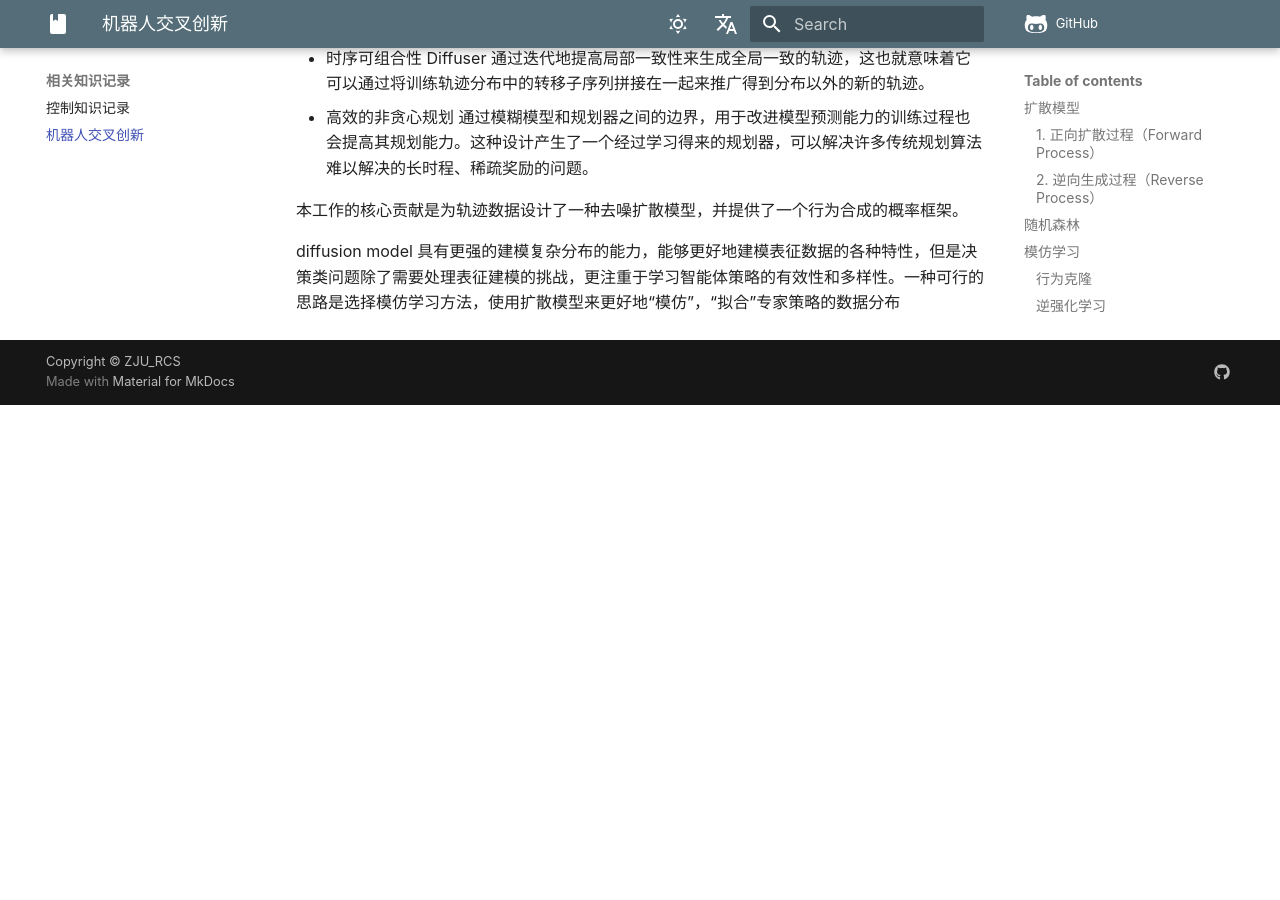
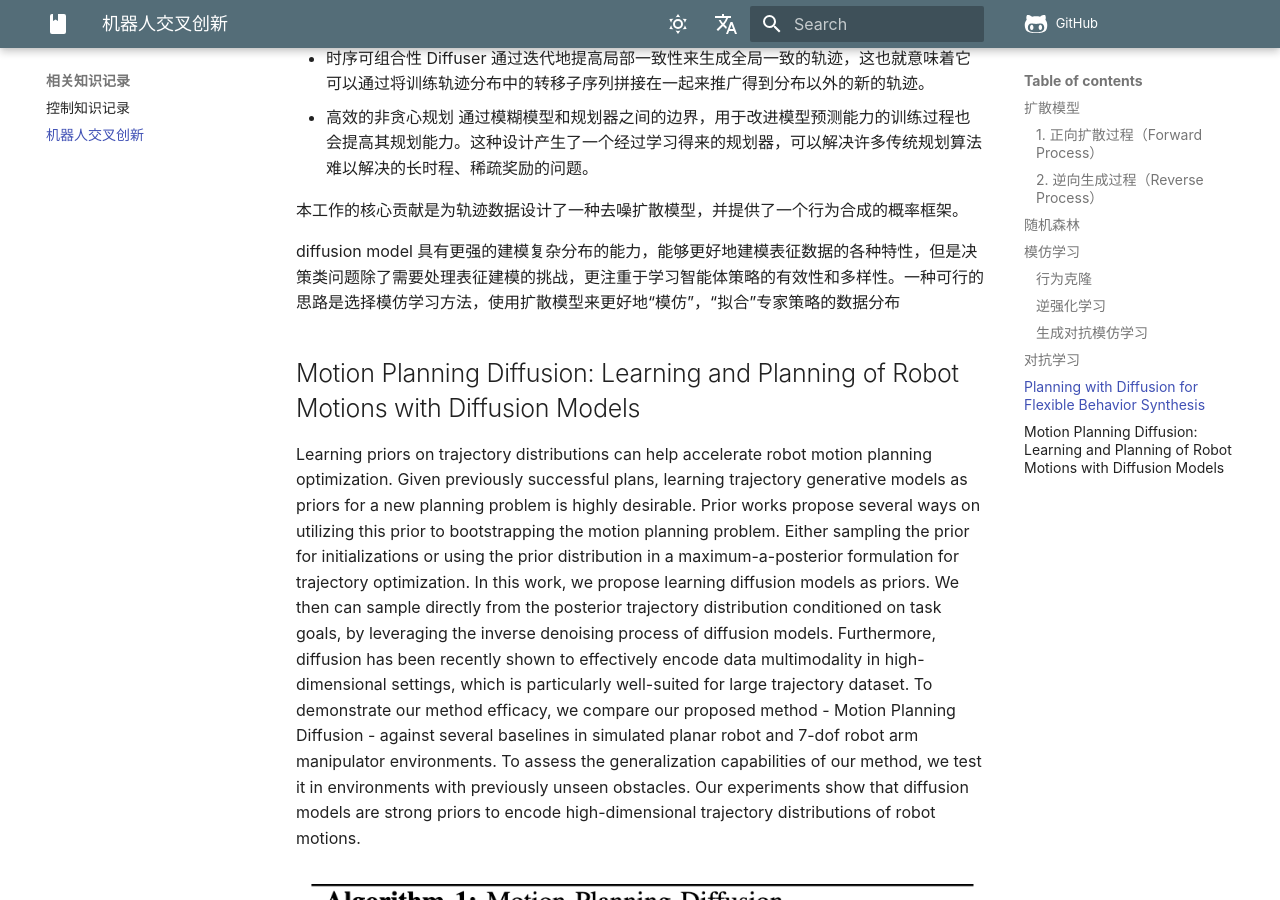
Before and after one commit to zjuer-dm/Notebook, an MkDocs documentation site: the page built from docs/robot/机器人交叉创新.md, in a window 1280 px wide and 900 px high, scrolled down 5196 px. Built offline with MkDocs 1.6.1 and Material for MkDocs 9.7.7, drawn with Linux system fonts in a browser that asks for light colours; some web fonts are replaced; comment, search, counter and statistics services are not loaded; before the commit the page ends 5601 px from its top, so only the background shows below that.

```diff
--- a/docs/robot/机器人交叉创新.md
+++ b/docs/robot/机器人交叉创新.md
@@ -153,3 +153,10 @@ GAN的全称是Generative adversarial network：
 
 
 diffusion model 具有更强的建模复杂分布的能力，能够更好地建模表征数据的各种特性，但是决策类问题除了需要处理表征建模的挑战，更注重于学习智能体策略的有效性和多样性。一种可行的思路是选择模仿学习方法，使用扩散模型来更好地“模仿”，“拟合”专家策略的数据分布
+
+## Motion Planning Diffusion:  Learning and Planning of Robot Motions with Diffusion Models
+
+
+Learning priors on trajectory distributions can help accelerate robot motion planning optimization. Given previously successful plans, learning trajectory generative models as priors for a new planning problem is highly desirable. Prior works propose several ways on utilizing this prior to bootstrapping the motion planning problem. Either sampling the prior for initializations or using the prior distribution in a maximum-a-posterior formulation for trajectory optimization. In this work, we propose learning diffusion models as priors. We then can sample directly from the posterior trajectory distribution conditioned on task goals, by leveraging the inverse denoising process of diffusion models. Furthermore, diffusion has been recently shown to effectively encode data multimodality in high-dimensional settings, which is particularly well-suited for large trajectory dataset. To demonstrate our method efficacy, we compare our proposed method - Motion Planning Diffusion - against several baselines in simulated planar robot and 7-dof robot arm manipulator environments. To assess the generalization capabilities of our method, we test it in environments with previously unseen obstacles. Our experiments show that diffusion models are strong priors to encode high-dimensional trajectory distributions of robot motions.
+
+![alt text](<机器人交叉创新/截屏2025-04-24 11.07.25.png>)
--- a/mkdocs.yml
+++ b/mkdocs.yml
@@ -13,6 +13,7 @@ extra:
     - name: 中文
       link: /
       lang: zh
+
   analytics:
     provider: google
     property: G-2M5EHKC0BH
@@ -104,6 +105,7 @@ nav:
       - 控制知识记录: 'accumulate/控制相关.md'
       - 机器人交叉创新: 'robot/机器人交叉创新.md'
   - 机器人相关:
+      - 机器人学: 'robot/Robotics.md'
       - ros相关: 'robot/ros.md'
       - Transformer : 'control/transformer.md'
       - Yolov : 'robot/yolov.md'
@@ -138,7 +140,7 @@ nav:
             - 十一月练习: 'computer/algorithm/Fri_practice.md'
             - 十二月练习: 'computer/algorithm/Dec_practice.md'
 
-  - 数学知识:
+  - 数学物理知识:
       - 数学复习: 'math/math_review.md'
       - 复变函数的微积分: 'math/复变函数的微积分.md'
       - 信息论: 'math/information_theory.md'
```
Also changed, not shown: docs/reading/心理.md (+4 -0 lines), docs/robot/Robotics.md (added, +40 -0 lines), docs/robot/pic/截屏2025-04-25 14.28.28.png (added), docs/robot/pic/截屏2025-04-25 14.28.54.png (added), docs/robot/pic/截屏2025-04-25 15.09.03.png (added), docs/robot/机器人交叉创新/截屏2025-04-24 11.07.25.png (added).
